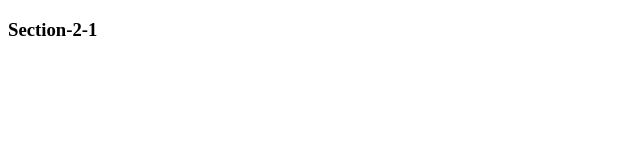
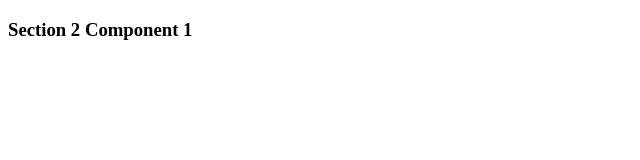
Before and after one commit to byshako/AngularTuts, an Angular app: page / in a window 1280 px wide. Shown: the top 160 px of the page, without its empty margins (0-640 px from the left). Built offline with nearby package versions, Linux system fonts and the light colour scheme.

Commit message:
Section 2 Components

```diff
--- a/src/app/app.module.ts
+++ b/src/app/app.module.ts
@@ -4,6 +4,8 @@ import { NgModule } from '@angular/core';
 import { AppComponent } from './app.component';
 import { Section2MainComponent } from './section-2/section-2-main/section-2-main.component';
 import { Section21Component } from './section-2/section-2-1/section-2-1.component';
+import {FormsModule} from "@angular/forms";
+import {HttpModule} from "@angular/http";
 
 @NgModule({
   declarations: [
@@ -12,7 +14,9 @@ import { Section21Component } from './section-2/section-2-1/section-2-1.componen
     Section21Component
   ],
   imports: [
-    BrowserModule
+    BrowserModule,
+    FormsModule,
+    HttpModule
   ],
   providers: [],
   bootstrap: [AppComponent]
--- a/src/app/section-2/section-2-1/section-2-1.component.html
+++ b/src/app/section-2/section-2-1/section-2-1.component.html
@@ -1 +1 @@
-<h3>Section-2-1</h3>
+<h3>{{title}}</h3>
--- a/src/app/section-2/section-2-1/section-2-1.component.ts
+++ b/src/app/section-2/section-2-1/section-2-1.component.ts
@@ -7,6 +7,8 @@ import { Component, OnInit } from '@angular/core';
 })
 export class Section21Component implements OnInit {
 
+  title: string = 'Section 2 Component 1';
+
   constructor() { }
 
   ngOnInit() {
```
